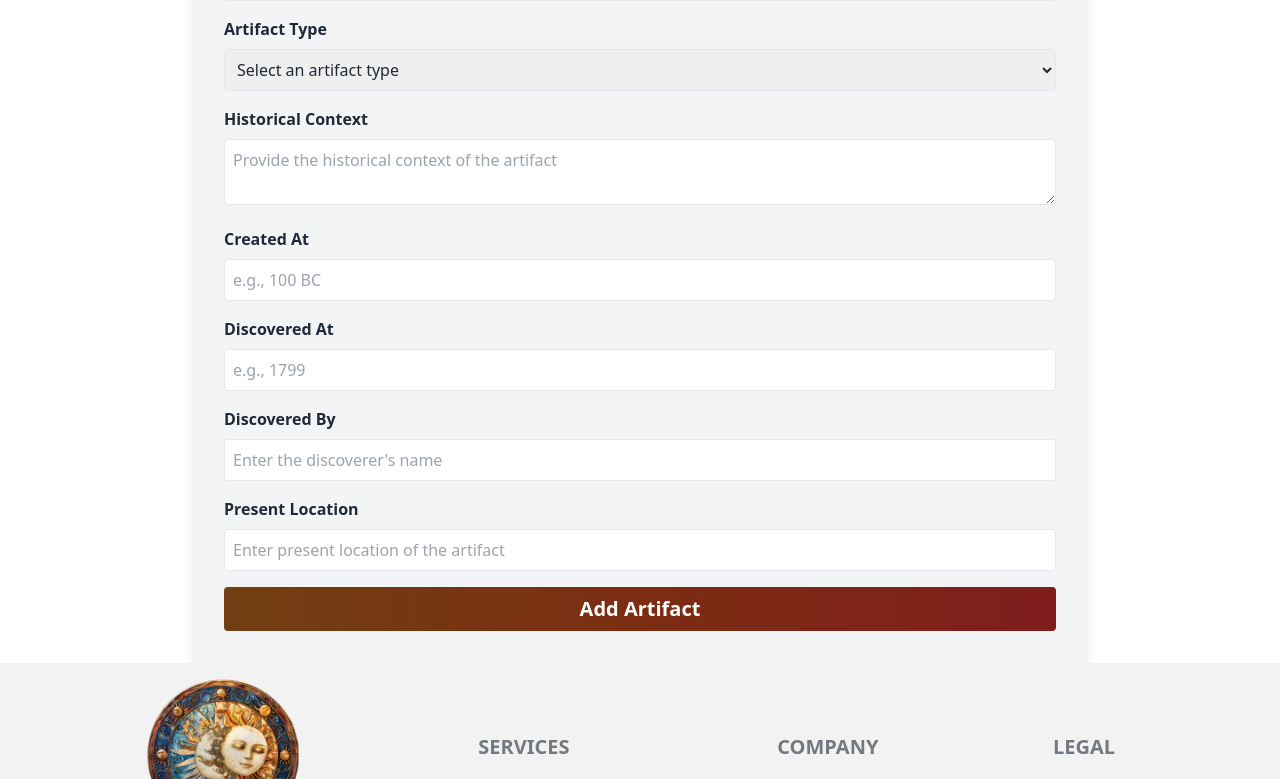
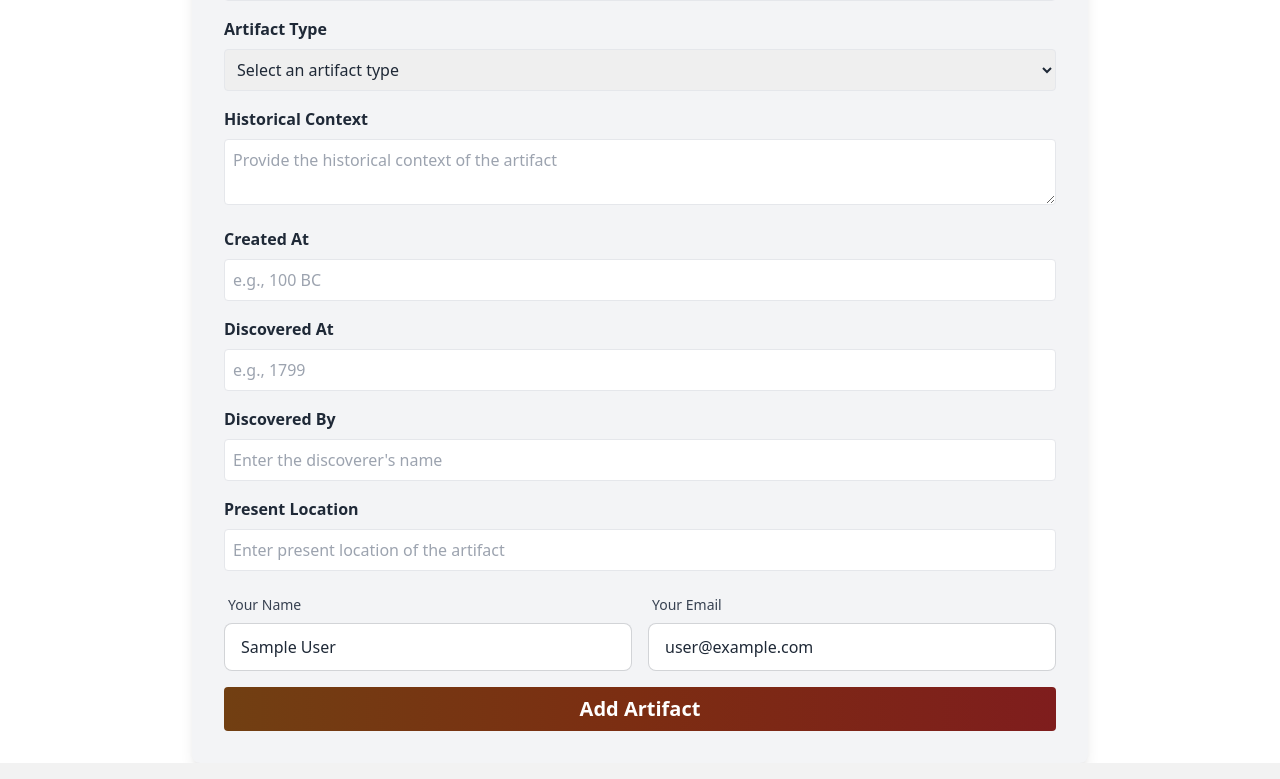
Before and after one commit to Siam-66/PastFinder-client-A-11, a React (Vite) app: page /addArtifacts in a window 1280 px wide. Shown: the part 365-1144 px from the top of the page. Built offline with nearby package versions, Linux system fonts and the light colour scheme; no server answers; sample sign-in values are in the browser's storage.

Commit message:
add artifact work

```diff
--- a/package.json
+++ b/package.json
@@ -21,7 +21,8 @@
     "react-slick": "^0.30.3",
     "react-toastify": "^11.0.2",
     "slick-carousel": "^1.8.1",
-    "sort-by": "^1.2.0"
+    "sort-by": "^1.2.0",
+    "sweetalert2": "^11.15.3"
   },
   "devDependencies": {
     "@eslint/js": "^9.17.0",
--- a/src/Component/Layout/Navbar.jsx
+++ b/src/Component/Layout/Navbar.jsx
@@ -180,7 +180,7 @@ const linkDrop = (
     className="menu menu-sm dropdown-content bg-base-100 dark:bg-gray-100 rounded-box z-[1] mt-3 w-52 p-2 shadow"
   >
     {linkDrop}
-    <li className="w-28">
+    <li className="w-28 mt-3 ml-10">
     <button
               onClick={logOut}
               className="px-5 py-2 text-center rounded-3xl md:text-lg text-sm font-semibold border-yellow-800 hover:bg-gradient-to-r from-yellow-900 via-orange-800 to-red-900 text-black hover:text-white border"
--- a/src/Component/Pages/AddArtifacts.jsx
+++ b/src/Component/Pages/AddArtifacts.jsx
@@ -1,11 +1,57 @@
+import Swal from 'sweetalert2'
+import { AuthContext } from "../../Provider/AuthProvider";
+import { useContext } from 'react';
+
 
 const AddArtifacts = () => {
+
+    const { user} = useContext(AuthContext);
+
+    const handleSubmit = (e) => {
+        e.preventDefault();
+            const form = e.target;
+            const name = form.name.value;
+            const image = form.image.value;
+            const type = form.type.value;
+            const historicalContext = form.historicalContext.value;
+            const createdAt = form.createdAt.value;
+            const discoveredAt = form.discoveredAt.value;
+            const discoveredBy = form.discoveredBy.value;
+            const presentLocation = form.presentLocation.value;
+            const username = form.username.value;
+            const userEmail = form.userEmail.value;
+
+            const newCelestora = {name, image, type,  historicalContext, createdAt, discoveredAt, discoveredBy, presentLocation,username,userEmail }
+            console.log(newCelestora);
+
+
+            fetch('http://localhost:4000/celestora',{
+                method:'POST',
+                headers:{
+                    'content-type':'application/json'
+                },
+                body:JSON.stringify(newCelestora)
+            })
+            .then(res=>res.json())
+            .then(data=>{
+                console.log(data);
+                if(data.insertedId){
+                    Swal.fire({
+                        position: "top-center",
+                        icon: "success",
+                        title: "Visa Application Created",
+                        showConfirmButton: false,
+                        timer: 3000
+                    });
+                }
+            })
+    }
     return (
 <div className="max-w-4xl mx-auto bg-gray-100 p-8 rounded-lg shadow-lg">
     <h2 className="text-5xl bg-gradient-to-r from-yellow-950 via-orange-700 to-red-900 bg-clip-text text-transparent font-bold text-center mb-6">
     Add Artifact
     </h2>
-  <form >
+<form onSubmit={handleSubmit}>
     {/* Artifact Name */}
     <div className="mb-4">
     <label className="block font-semibold mb-2">Artifact Name</label>
@@ -43,6 +89,12 @@ const AddArtifacts = () => {
         <option value="Weapons">Weapons</option>
         <option value="Documents">Documents</option>
         <option value="Writings">Writings</option>
+        <option value="Jewelry">Jewelry</option>
+        <option value="Pottery">Pottery</option>
+        <option value="Sculptures">Sculptures</option>
+        <option value="Clothing">Clothing</option>
+        <option value="Paintings">Paintings</option>
+        <option value="Coins">Coins</option>
     </select>
     </div>
 
@@ -105,6 +157,24 @@ const AddArtifacts = () => {
     />
     </div>
 
+    {/* User Name & Email */}
+    <div className="form-control grid grid-cols-2 gap-4 mb-4">
+    <div>
+        <label className="label">
+            <span className="label-text font-medium text-gray-700">Your Name</span>
+        </label>
+        <input type="text" name="username" defaultValue={user?.displayName} className="input input-bordered w-full" readOnly />
+    </div>
+    <div>
+        <label className="label">
+            <span className="label-text font-medium text-gray-700">Your Email</span>
+        </label>
+        <input type="email"
+            defaultValue={user?.email}
+            name="userEmail" className="input input-bordered w-full" readOnly />
+    </div>
+    </div>
+
     {/* Add Artifact Button */}
     <button
     type="submit"
--- a/src/Component/Pages/AllArtifacts.jsx
+++ b/src/Component/Pages/AllArtifacts.jsx
@@ -24,7 +24,7 @@ const AllArtifacts = () => {
         <div>
             <h1 className="text-5xl bg-gradient-to-r from-yellow-950 via-orange-700 to-red-900 bg-clip-text text-transparent font-bold text-center mb-6 mt-10 ">AllArtifacts</h1>
             <div className="p-4 flex items-center justify-center relative">
-            <FiSearch className="absolute mr-72"/>
+            <FiSearch className="absolute lg:mr-[29rem] md:mr-[21rem] max-sm:mr-[26rem]"/>
 
                 <input
 
--- a/src/main.jsx
+++ b/src/main.jsx
@@ -41,6 +41,7 @@ const router = createBrowserRouter([
         element: <PrivateRoute>
                     <AddArtifacts />
                   </PrivateRoute>,
+
       },
       {
         path: '/artifactDetails/:id',
```
Also changed, not shown: public/Artifact.json (+60 -0 lines), public/myArt.json (+3 -60 lines), 1 other file (tests, documents, lock files or other folders). Lines whose indentation alone changed are shown as unchanged.
